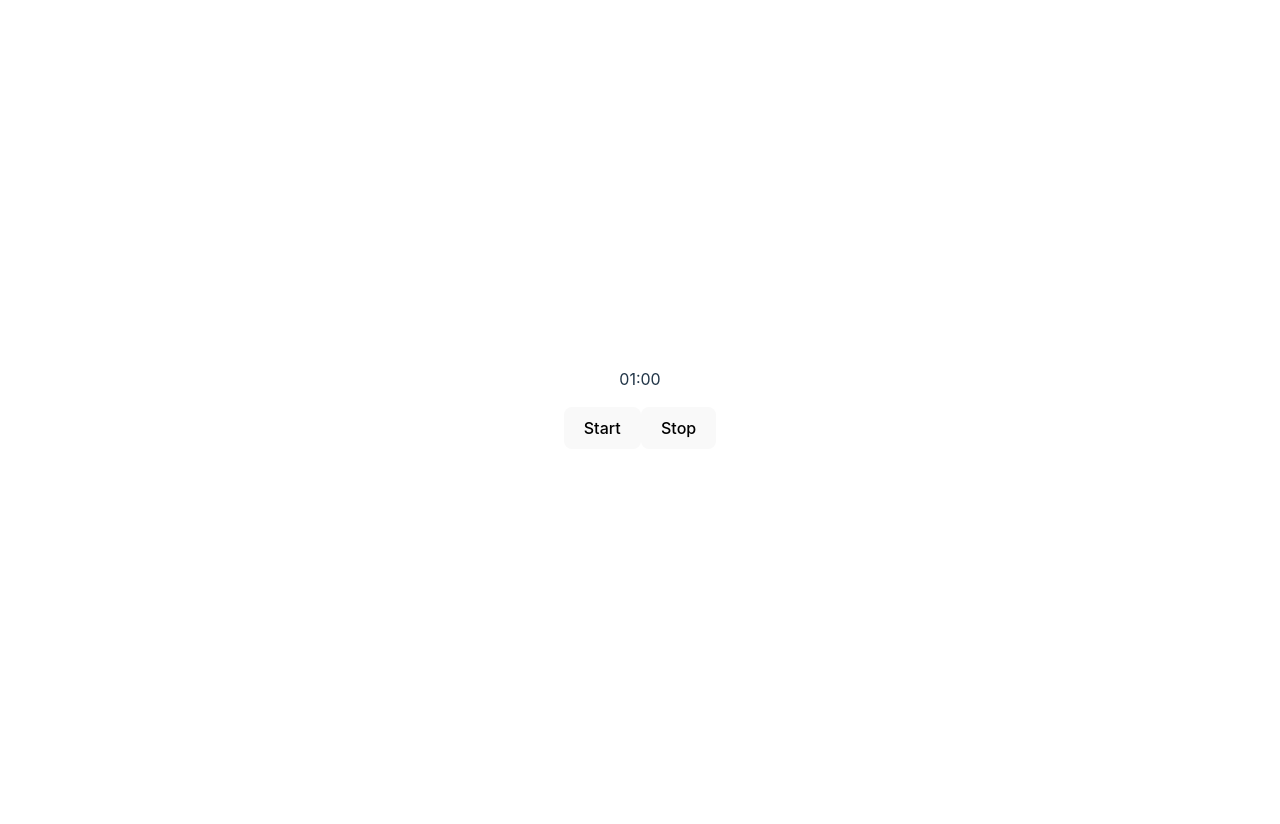
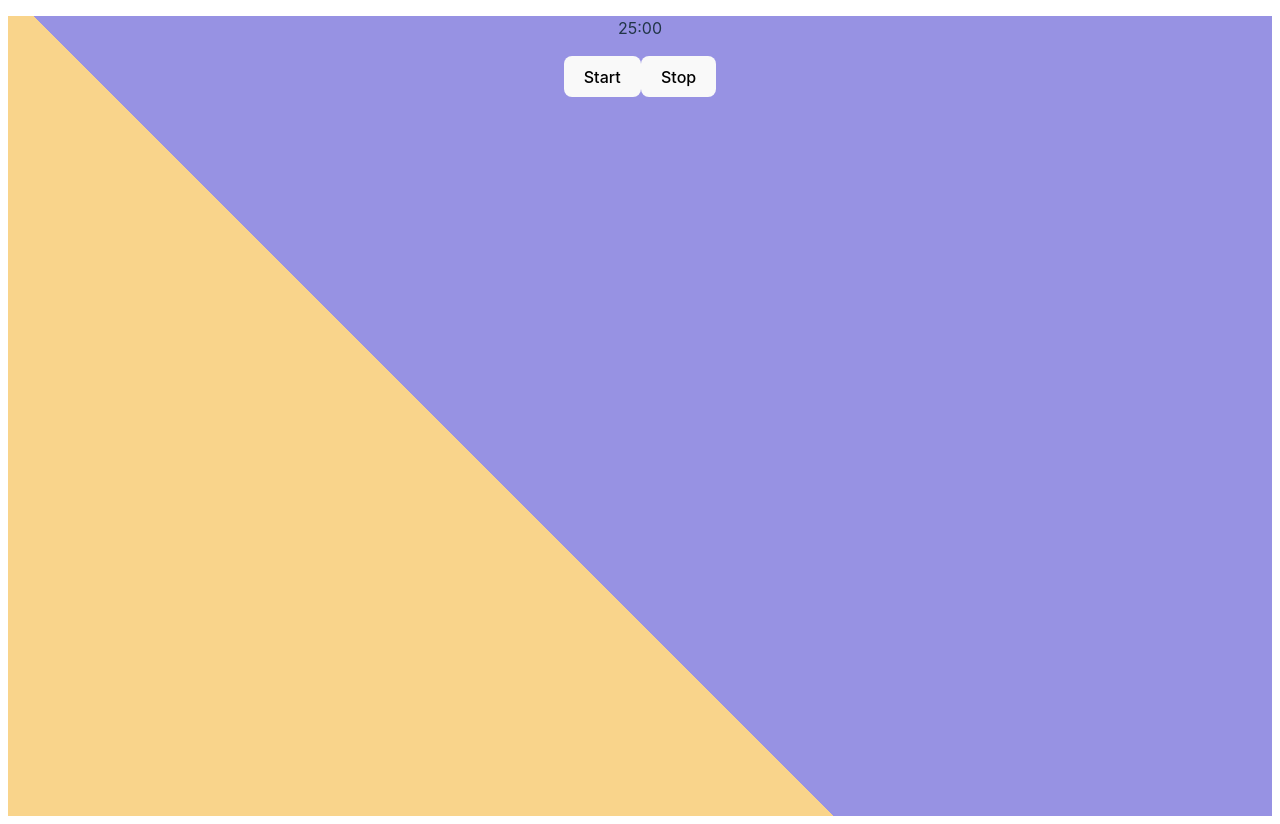
Before and after one commit to andre1828/loopah, a React (Vite) app: page / in a window 1280 px wide. Before the commit the page ends 800 px from the top, so only its background shows below. Built offline with nearby package versions, Linux system fonts and the light colour scheme.

Commit message:
feat: WIP add animation tied to timer

```diff
--- a/src/App.css
+++ b/src/App.css
@@ -1,41 +1,7 @@
 #root {
-  max-width: 1280px;
-  margin: 0 auto;
-  padding: 2rem;
+  height: 100vh;
+  /* max-width: 1280px; */
+  /* margin: 0 auto; */
+  /* padding: 2rem; */
   text-align: center;
 }
-
-.logo {
-  height: 6em;
-  padding: 1.5em;
-  will-change: filter;
-}
-.logo:hover {
-  filter: drop-shadow(0 0 2em #646cffaa);
-}
-.logo.react:hover {
-  filter: drop-shadow(0 0 2em #61dafbaa);
-}
-
-@keyframes logo-spin {
-  from {
-    transform: rotate(0deg);
-  }
-  to {
-    transform: rotate(360deg);
-  }
-}
-
-@media (prefers-reduced-motion: no-preference) {
-  a:nth-of-type(2) .logo {
-    animation: logo-spin infinite 20s linear;
-  }
-}
-
-.card {
-  padding: 2em;
-}
-
-.read-the-docs {
-  color: #888;
-}
--- /dev/null
+++ b/src/components/PomodoroTimer/PomodoroTimer.css
@@ -0,0 +1,12 @@
+.container {
+  height: inherit;
+  /* background: linear-gradient(
+    45deg,
+    rgb(249, 212, 139) 0%,
+    rgb(249, 212, 139) 50%,
+    rgb(151, 146, 227) 50%,
+    rgb(151, 146, 227) 100%
+  ); */
+}
+
+/* https://coolors.co/61e786-5a5766-f9d48b-48435c-9792e3 */
--- a/src/components/PomodoroTimer/PomodoroTimer.tsx
+++ b/src/components/PomodoroTimer/PomodoroTimer.tsx
@@ -1,7 +1,7 @@
 import { useEffect, useState } from "react";
-
+import "./PomodoroTimer.css";
 const one_second = 1 / 60;
-const initial_time = 1 * 60;
+const initial_time = 25 * 60;
 
 const padWithZero = (number): string | number => {
   if (number < 10) return `0${number}`;
@@ -16,14 +16,14 @@ const PomodoroTimer = () => {
 
   const [isActive, setIsActive] = useState(false);
 
-
   useEffect(() => {
     if (isActive) {
       const intervalId = setInterval(() => {
         setRemainingTime((remainingTime) =>
           Math.floor(remainingTime - one_second)
         );
-      }, 1000);
+        console.log(Math.floor(remainingTime - one_second));
+      }, 100);
 
       if (remainingTime === 0) {
         setIsActive(false);
@@ -55,8 +55,23 @@ const PomodoroTimer = () => {
     setIsActive(false);
   };
 
+  const getPercentage = () =>
+    (remainingTime - initial_time / (remainingTime + initial_time / 2)) * 100;
+
+  const percentage = 40 //getPercentage();
+
+  const ContainerStyle = {
+    background: `linear-gradient(
+      45deg,
+      rgb(249, 212, 139) 0%,
+      rgb(249, 212, 139) ${percentage}%,
+      rgb(151, 146, 227) ${percentage}%,
+      rgb(151, 146, 227) 100%
+    )`,
+  };
   return (
     <>
+      <div className="container" style={ContainerStyle}>
         {!remainingTime && <p>Time is up! Take a break.</p>}
 
         {!!remainingTime && (
@@ -72,6 +87,7 @@ const PomodoroTimer = () => {
           </button>
           {!!remainingTime && <button onClick={restartTimer}>Stop</button>}
         </div>
+      </div>
     </>
   );
 };
--- a/src/index.css
+++ b/src/index.css
@@ -24,13 +24,13 @@ a:hover {
   color: #535bf2;
 }
 
-body {
+/* body {
   margin: 0;
   display: flex;
   place-items: center;
   min-width: 320px;
   min-height: 100vh;
-}
+} */
 
 h1 {
   font-size: 3.2em;
```
Lines whose indentation alone changed are shown as unchanged.
